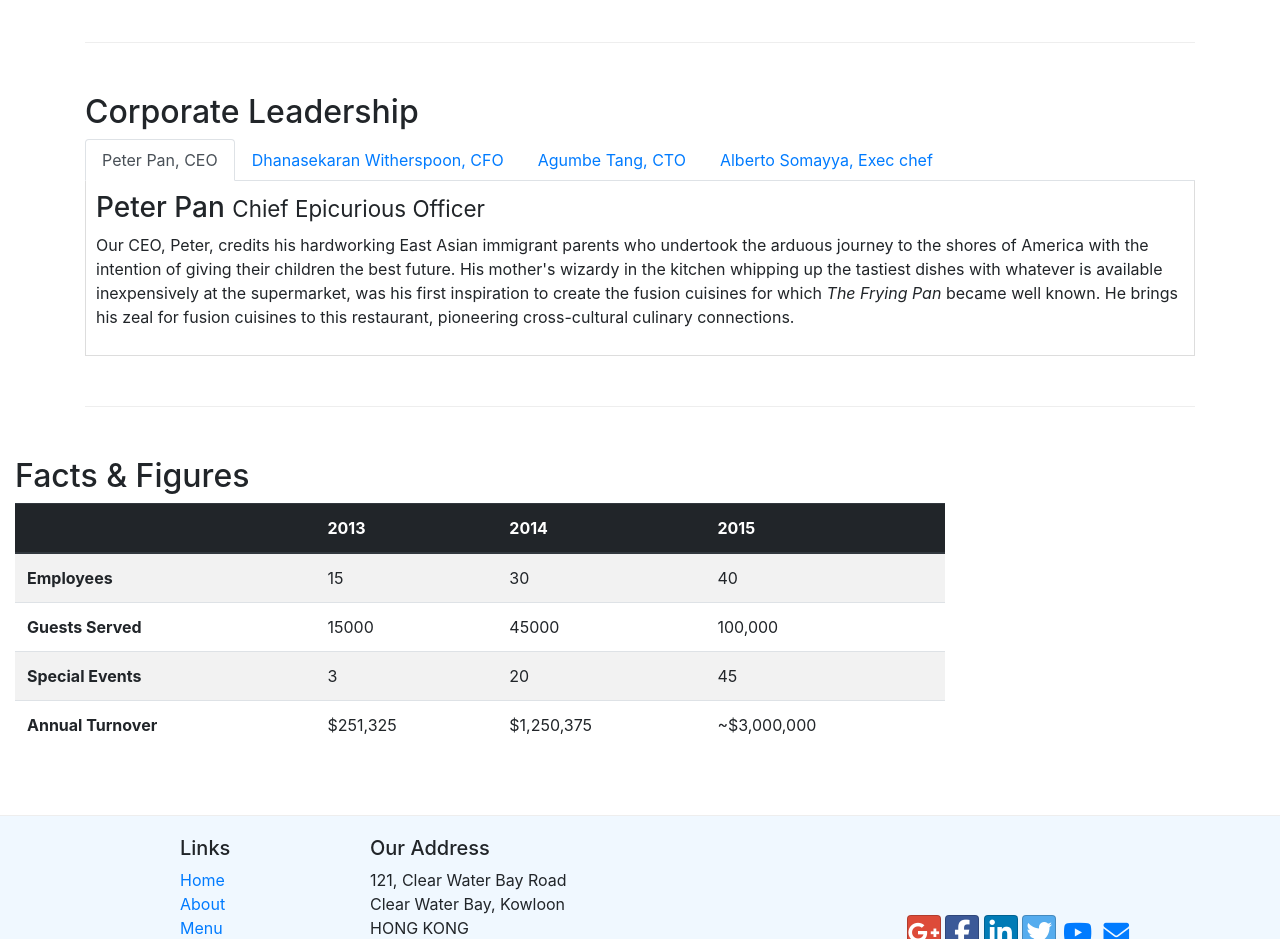
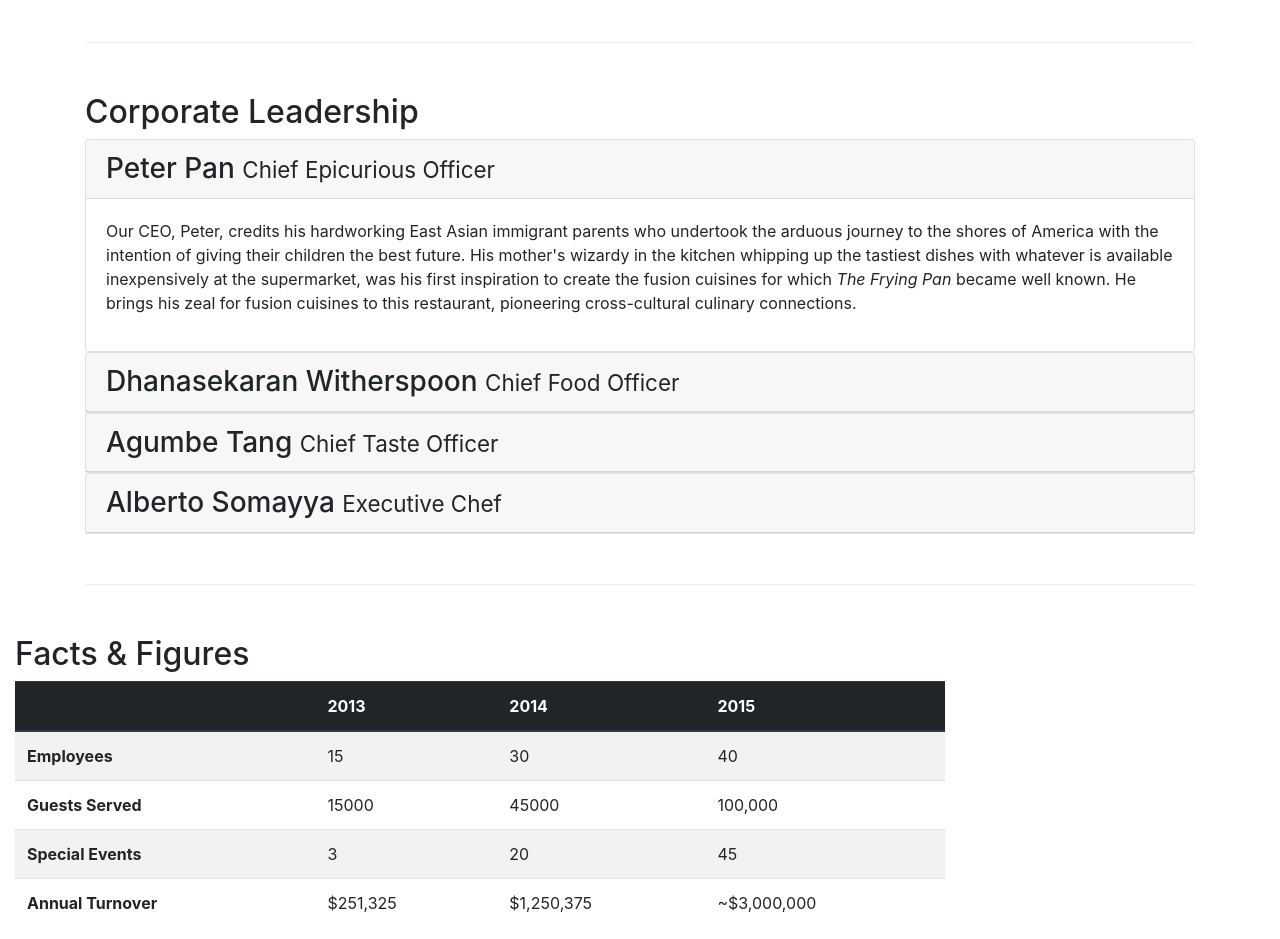
Before and after one commit to baldmonkey1/bootstrap, a website: page aboutus.html in a window 1280 px wide. Shown: the part 920-1859 px from the top of the page. Drawn offline with nearby package versions, Linux system fonts and the light colour scheme.

Commit message:
accordion

```diff
--- a/aboutus.html
+++ b/aboutus.html
@@ -97,40 +97,62 @@
         <div class="row row-content">
             <div>
                 <h2>Corporate Leadership</h2>
-                <ul class="nav nav-tabs">
-                    <li class="nav-item">
-                        <a class="nav-link active"href="#peter"
-                        role="tab" data-toggle="tab">Peter Pan, CEO</a>
-                    </li>
-                    <li class="nav-item">
-                        <a class="nav-link"href="#danny"
-                        role="tab" data-toggle="tab">Dhanasekaran Witherspoon, CFO</a>
-                    </li>
-                    <li class="nav-item">
-                        <a class="nav-link"href="#agumbe"
-                        role="tab" data-toggle="tab">Agumbe Tang, CTO</a>
-                    </li>
-                    <li class="nav-item">
-                        <a class="nav-link"href="#alberto"
-                        role="tab" data-toggle="tab">Alberto Somayya, Exec chef</a>
-                    </li>
-                </ul>
-<div class="tab-content">
-    <div role="tablepanel" class="tab-pane fade show active" id="peter">
-        <h3>Peter Pan <small>Chief Epicurious Officer</small></h3>
+                <div id="accordion">
+                    <div class="card">
+                        <div class="card-header" role="tab" id="peterceo">
+                                    <h3 class="mb-0">
+                                        <a data-toggle="collapse" data-target="#peter" >
+                                        Peter Pan <small>Chief Epicurious Officer</small>
+                                    </a>
+                                    </h3>
+                                </div>
+                                <div class="collapse show" id="peter" data-parent="#accordion">
+                                    <div class="card-body">
                                             <p class="d-none d-sm-block">Our CEO, Peter, credits his hardworking East Asian immigrant parents who undertook the arduous journey to the shores of America with the intention of giving their children the best future. His mother's wizardy in the kitchen whipping up the tastiest dishes with whatever is available inexpensively at the supermarket, was his first inspiration to create the fusion cuisines for which <em>The Frying Pan</em> became well known. He brings his zeal for fusion cuisines to this restaurant, pioneering cross-cultural culinary connections.</p>
                                     </div>
-    <div role="tablepanel" class="tab-pane fade" id="danny">
-        <h3>Dhanasekaran Witherspoon <small>Chief Food Officer</small></h3>
+
+                                </div>
+                                </div>
+                                <div class="card">
+                                    <div class="card-header" role="tab" id="dannycfo">
+                                        <h3 class="mb-0">
+                                            <a data-toggle="collapse" data-target="#danny">
+                                        Dhanasekaran Witherspoon <small>Chief Food Officer</small>
+                                    </a></h3>
+                        </div>
+                            <div class="collapse" id="danny" data-parent="#accordion">
+                                <div class="card-body">
                                 <p class="d-none d-sm-block">Our CFO, Danny, as he is affectionately referred to by his colleagues, comes from a long established family tradition in farming and produce. His experiences growing up on a farm in the Australian outback gave him great appreciation for varieties of food sources. As he puts it in his own words, <em>Everything that runs, wins, and everything that stays, pays!</em></p>
                     </div>
-    <div role="tablepanel" class="tab-pane fade" id="agumbe">
-        <h3>Agumbe Tang <small>Chief Taste Officer</small></h3>
+                    </div>
+</div>
+                        <div class="card">
+                            <div class="card-header" role="tab" id="agumbecto" >
+                                <h3 class="mb-0">
+                                    <a data-toggle="collapse" data-target="#agumbe">
+                                    Agumbe Tang <small>Chief Taste Officer</small>
+                                </a></h3>
+                            </div>
+                                <div class="collapse" id="agumbe" data-parent="#accordion">
+                                    <div class="card-body">
                                     <p class="d-none d-sm-block">Blessed with the most discerning gustatory sense, Agumbe, our CTO, personally ensures that every dish that we serve meets his exacting tastes. Our chefs dread the tongue lashing that ensues if their dish does not meet his exacting standards. He lives by his motto, <em>You click only if you survive my lick.</em></p>
                             </div>
-    <div role="tablepanel" class="tab-pane fade" id="alberto">
-        <h3>Alberto Somayya <small>Executive Chef</small></h3>
+                        </div>
+                        </div>
+                        <div class="card">
+                            <div class="card-header" role="tab" id="albertoEC">
+                                <h3 class="mb-0">
+                                    <a data-toggle="collapse" data-target="#alberto">
+                                    Alberto Somayya <small>Executive Chef</small>
+                                </a></h3>
+                            </div>
+                                <div class="collapse" id="alberto" data-parent="#accordion">
+                                    <div class="card-body">
                                     <p class="d-none d-sm-block">Award winning three-star Michelin chef with wide International experience having worked closely with whos-who in the culinary world, he specializes in creating mouthwatering Indo-Italian fusion experiences. He says, <em>Put together the cuisines from the two craziest cultures, and you get a winning hit! Amma Mia!</em></p>
+                            </div>
+
+
+                        </div>
                 </div>
 </div>
 </div>
```
Lines whose indentation alone changed are shown as unchanged.
